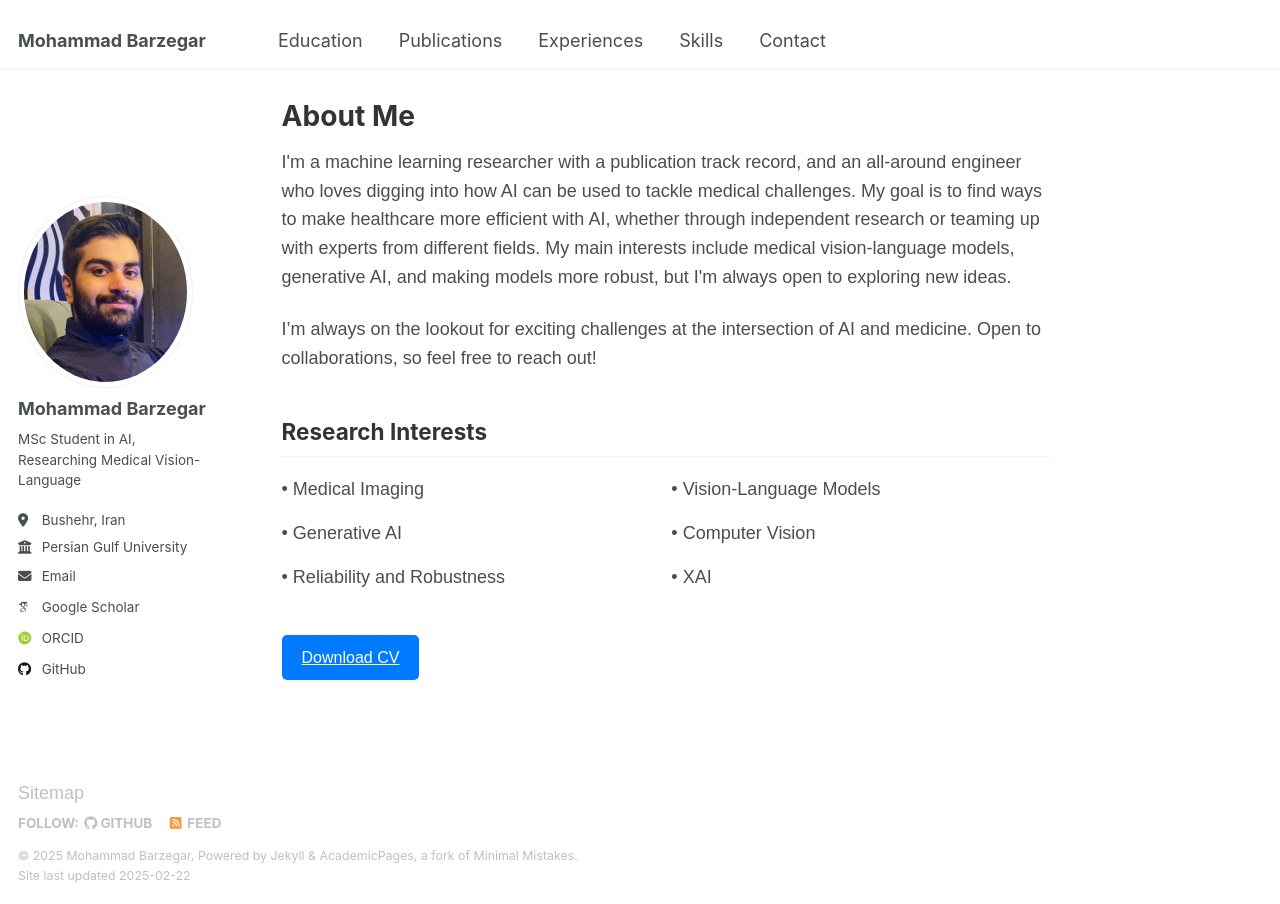
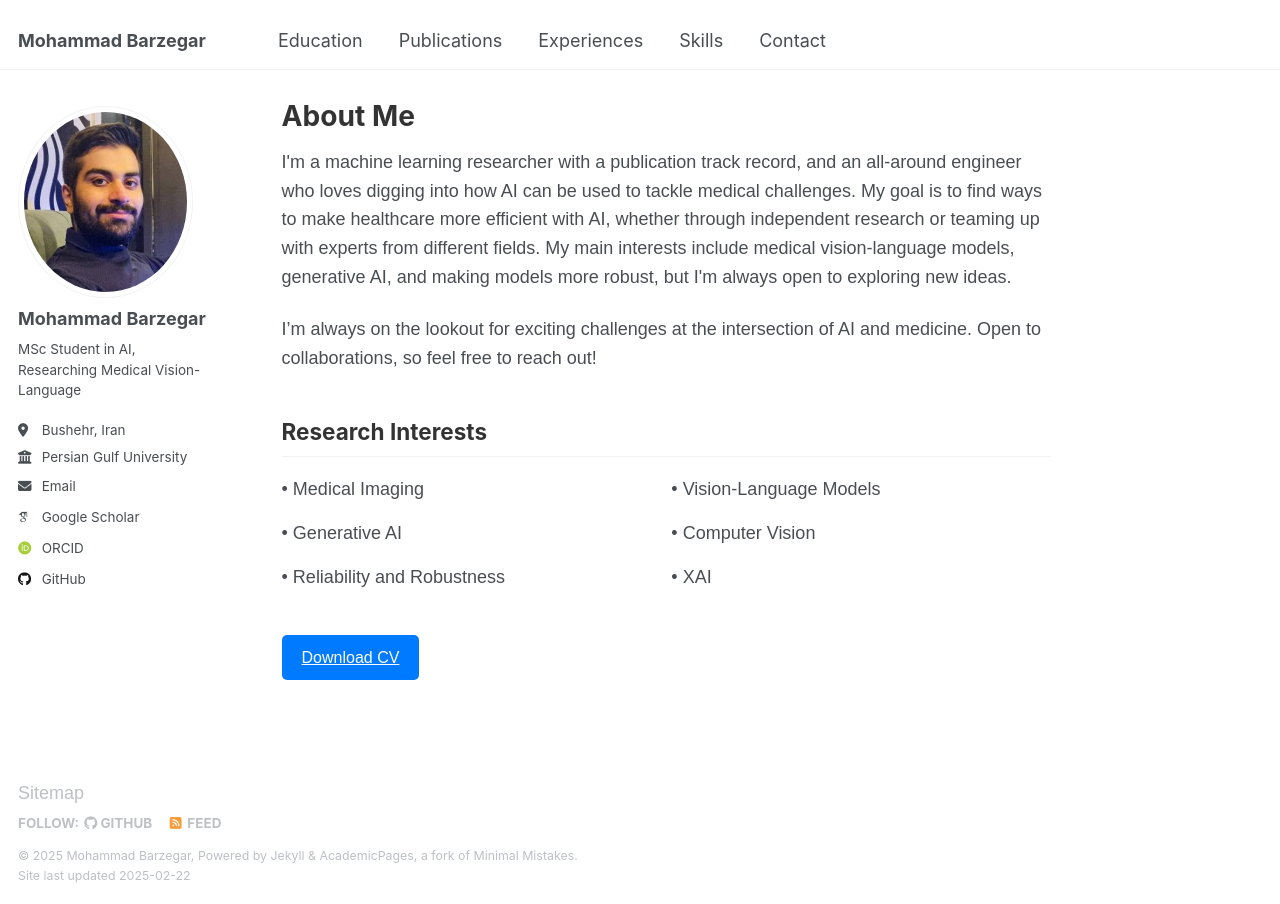
Before and after one commit to mbrz97/mbrz97.github.io, a Jekyll site: the page built from _pages/about.html, in a window 1280 px wide. Built offline with Jekyll 4.4.1, drawn with Linux system fonts in a browser that asks for light colours; some web fonts are replaced.

Commit message:
Update _sidebar.scss

```diff
--- a/_sass/layout/_sidebar.scss
+++ b/_sass/layout/_sidebar.scss
@@ -12,7 +12,10 @@
 
   @include clearfix();
   margin-bottom: 1em;
-  margin-top: 5em;
+
+  @media (orientation: portrait) {
+    margin-top: 5em;
+  }
 
   @media screen and (min-width: $sidebar-screen-min-width) {
     height: 100vh;
```
